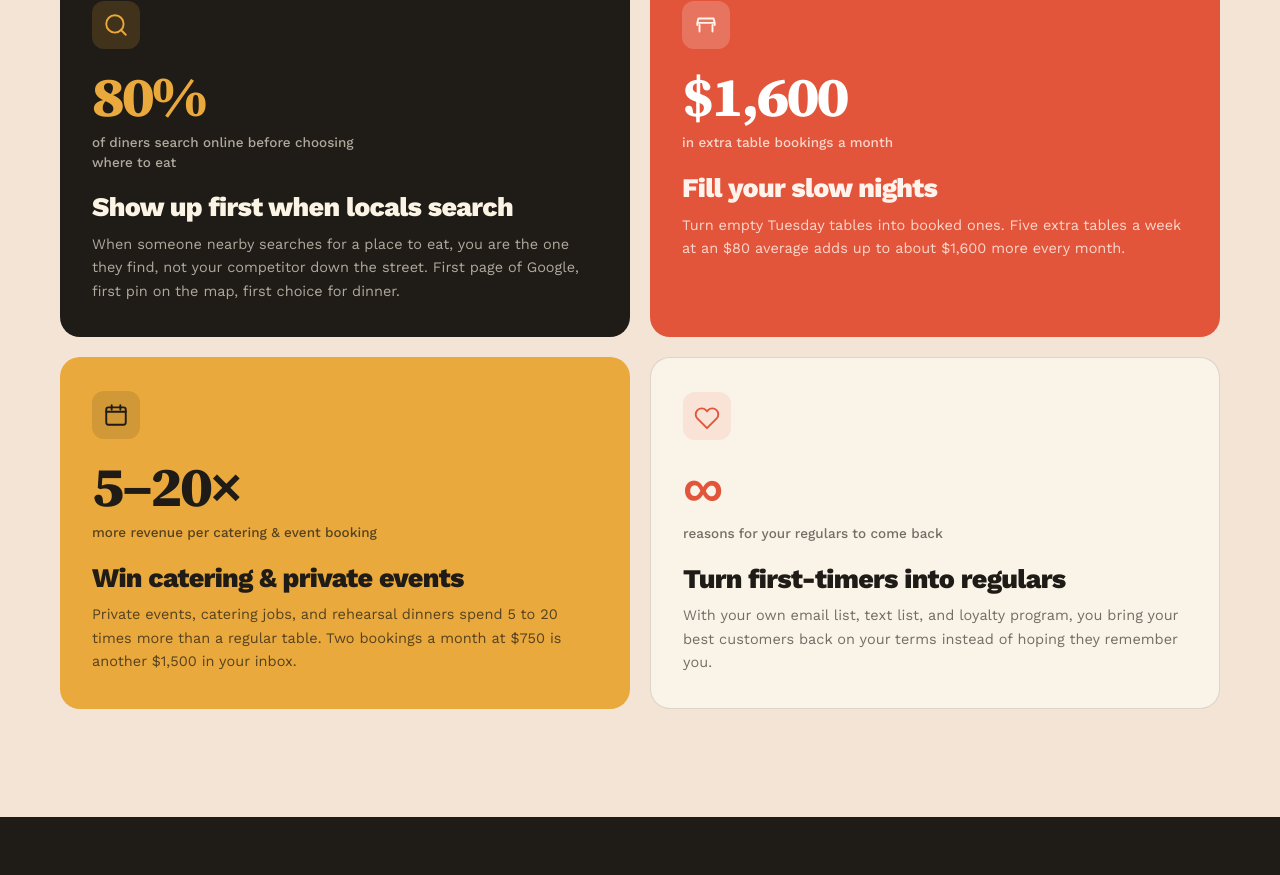
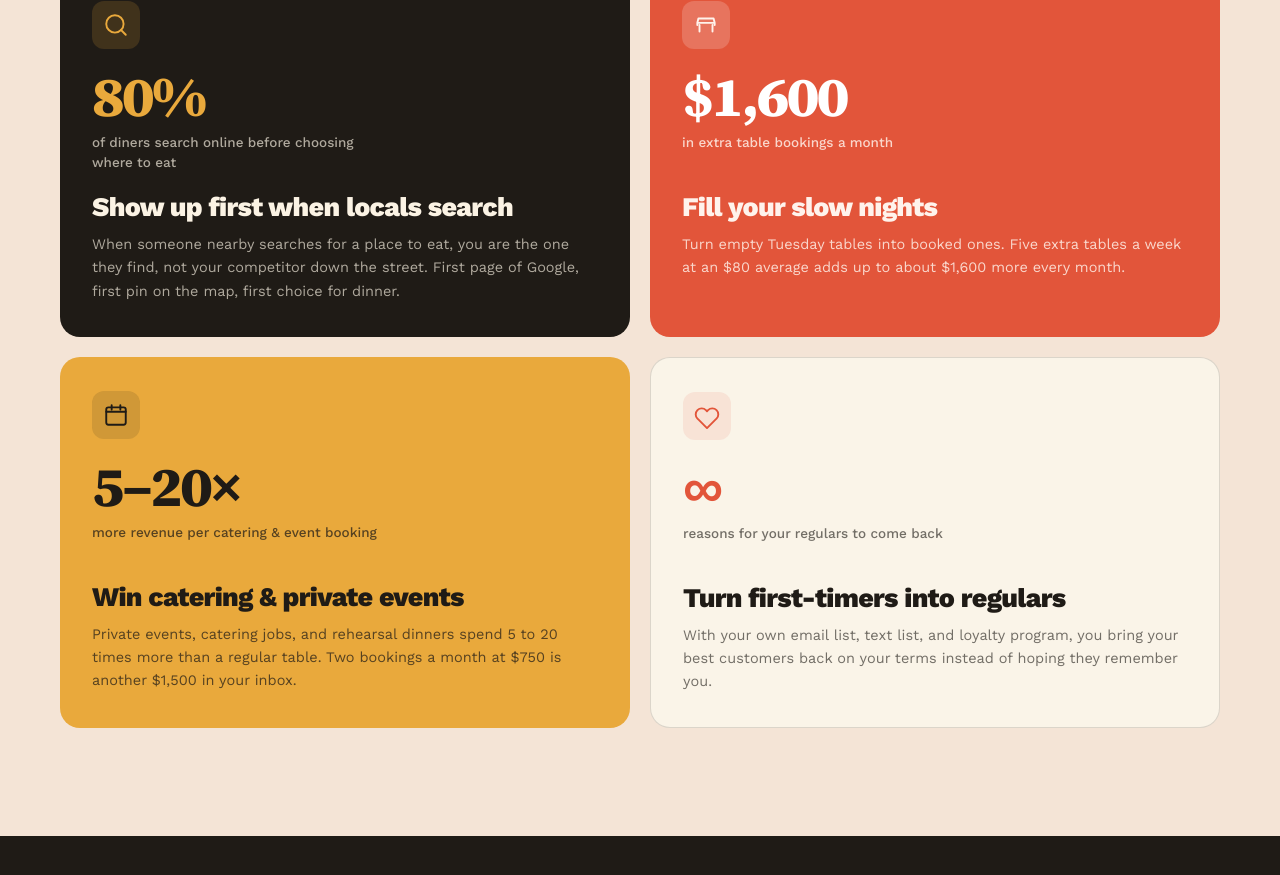
Before and after one commit to MainStreetGrowth/mainstreetgrowth, a Next.js app: page /outcomes in a window 1280 px wide. Shown: the part 1275-2150 px from the top of the page. Built offline with nearby package versions, Linux system fonts and the light colour scheme.

Commit message:
Outcomes tiles: reserve stat-label height so headings align across the row

```diff
--- a/app/outcomes/page.tsx
+++ b/app/outcomes/page.tsx
@@ -250,6 +250,7 @@ export default function Outcomes() {
         }}>{o.stat}</div>
         <div style={{
           fontSize: 13.5, fontWeight: 500, color: t.sub, lineHeight: 1.45, maxWidth: 300,
+          minHeight: isMobile ? "auto" : 39,
         }}>{o.statLabel}</div>
         <h3 style={{
           fontSize: "clamp(1.35rem,2.1vw,1.75rem)", fontWeight: 800,
```
